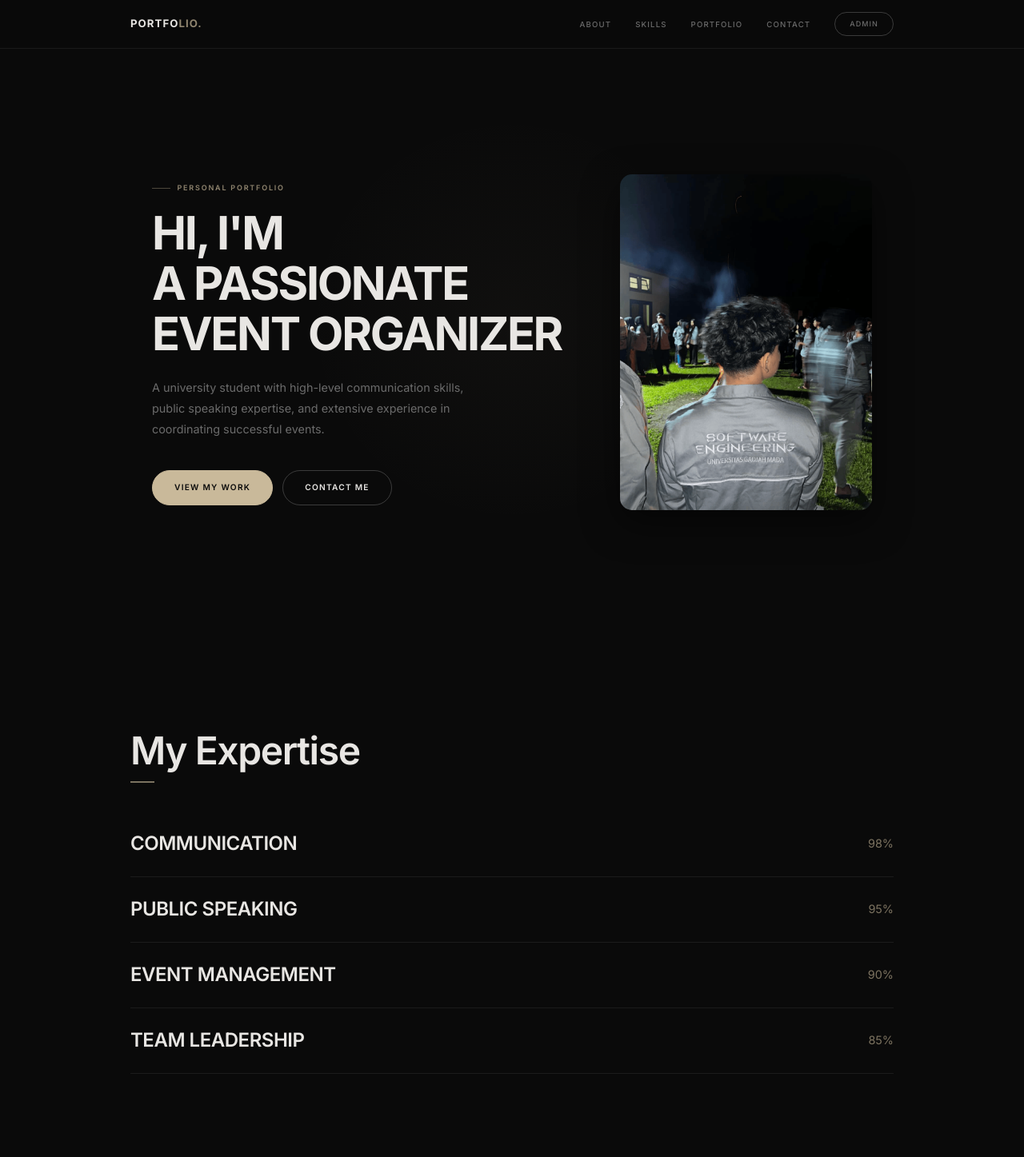
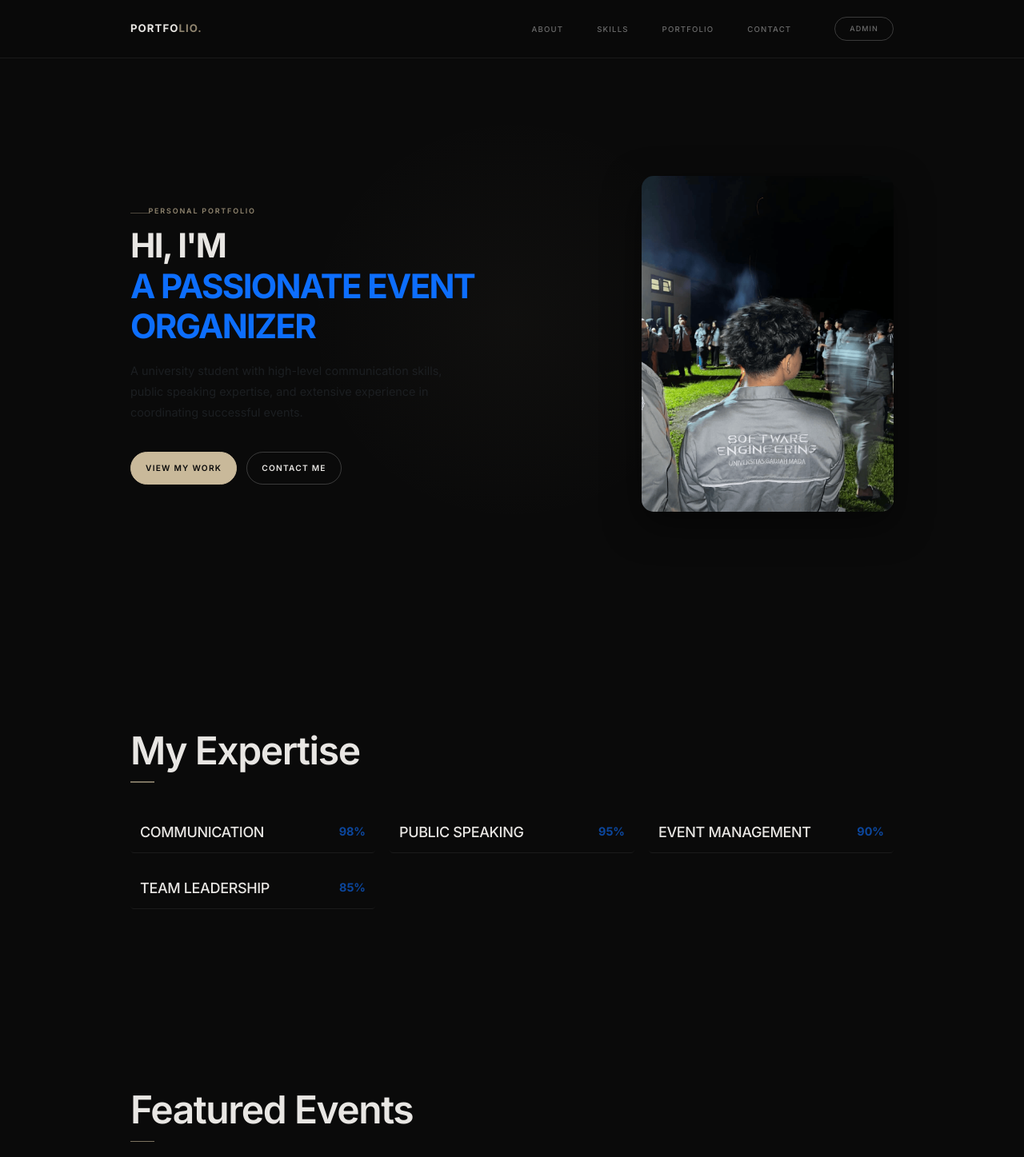
Before and after one commit to hapis07/ppw1-portofolio-website, a PHP site: page / in a window 1280 px wide. Shown: the top 1447 px of the page at 80% size. Run offline with PHP 8.4, Linux system fonts and the light colour scheme; data comes from the database, SQL or seed files in the repository.

Commit message:
feat: add bootstrap 5 integration in frontend

```diff
--- a/css/style.css
+++ b/css/style.css
@@ -260,10 +260,7 @@ p {
 }
 
 .hero-grid {
-    display: flex;
-    justify-content: space-between;
-    gap: 80px;
-    align-items: center;
+    /* Now using Bootstrap row */
 }
 
 .hero-text {
@@ -352,8 +349,7 @@ p {
 
 /* Skills Section */
 .skills-container {
-    display: flex;
-    flex-direction: column;
+    /* Using Bootstrap row */
 }
 
 .skill-row {
@@ -373,7 +369,7 @@ p {
 
 .skill-name {
     font-family: var(--font-sans);
-    font-size: 2rem;
+    font-size: 1.5rem;
     font-weight: 600;
     color: var(--text-main);
     text-transform: uppercase;
@@ -388,16 +384,16 @@ p {
     opacity: 0.6;
 }
 
-/* Portfolio Section (Staggered Grid) */
+/* Portfolio Section */
 .portfolio-grid {
-    display: grid;
-    grid-template-columns: 1fr 1fr;
-    gap: 60px;
+    /* Using Bootstrap row */
 }
 
 /* Stagger effect: push even items down */
-.portfolio-card:nth-child(even) {
-    margin-top: 100px;
+@media (min-width: 768px) {
+    .portfolio-grid > div:nth-child(even) {
+        margin-top: 80px;
+    }
 }
 
 .portfolio-card {
@@ -483,9 +479,7 @@ p {
 
 /* Contact Section */
 .contact-container {
-    display: grid;
-    grid-template-columns: 1fr 1fr;
-    gap: 100px;
+    /* Using Bootstrap grid */
 }
 
 .contact-text h2 {
@@ -550,7 +544,6 @@ footer {
 
 /* Responsive */
 @media (max-width: 992px) {
-    .hero-grid { flex-direction: column; text-align: center; gap: 40px; }
     .hero-text { max-width: 100%; }
     .hero-text h1 { font-size: 3rem; }
     .hero-text p { max-width: 100%; }
@@ -558,17 +551,12 @@ footer {
     .hero-actions { justify-content: center; }
     .hero-image { position: relative; opacity: 1; mix-blend-mode: normal; }
     .hero-image::before { display: none; }
-    .hero-image img { width: 100%; max-width: 350px; height: 450px; }
+    .hero-image img { width: 100%; max-width: 350px; height: 450px; margin: 0 auto; }
 
-    .portfolio-grid { grid-template-columns: 1fr; gap: 40px; }
-    .portfolio-card:nth-child(even) { margin-top: 0; }
     .portfolio-img { height: 400px; }
 
-    .contact-container { grid-template-columns: 1fr; gap: 50px; }
-
-    .nav-links { display: none; }
-
-    .hamburger { display: block; }
+    /* Let Bootstrap handle nav-links collapse */
+    .nav-links { display: flex; flex-direction: column; background: var(--bg-main); padding: 20px; text-align: center; gap: 20px;}
 }
 
 /* Loader */
--- a/index.php
+++ b/index.php
@@ -46,6 +46,8 @@ foreach ($events as $row) {
     <meta charset="UTF-8">
     <meta name="viewport" content="width=device-width, initial-scale=1.0">
     <title>Personal Portfolio - Event Organizer</title>
+    <!-- Bootstrap 5 CSS (Minimal Usage) -->
+    <link href="https://cdn.jsdelivr.net/npm/bootstrap@5.3.3/dist/css/bootstrap.min.css" rel="stylesheet">
     <link rel="stylesheet" href="css/style.css?v=<?= time() ?>">
     <!-- Google Fonts -->
     <link href="https://fonts.googleapis.com/css2?family=Inter:wght@300;400;500;600;700;900&display=swap" rel="stylesheet">
@@ -60,36 +62,42 @@ foreach ($events as $row) {
     </div>
 
     <!-- Navigation -->
-    <nav class="navbar">
+    <nav class="navbar navbar-expand-lg fixed-top custom-navbar" data-bs-theme="dark">
         <div class="container nav-container">
-            <a href="#" class="logo">Portfo<span>lio.</span></a>
-            <ul class="nav-links">
-                <li><a href="#hero">About</a></li>
-                <li><a href="#skills">Skills</a></li>
-                <li><a href="#portfolio">Portfolio</a></li>
-                <li><a href="#contact">Contact</a></li>
-                <li><a href="admin/login.php" class="btn btn-outline">Admin</a></li>
-            </ul>
+            <a href="#" class="navbar-brand logo">Portfo<span>lio.</span></a>
+            <button class="navbar-toggler border-0 shadow-none p-0" type="button" data-bs-toggle="collapse" data-bs-target="#navbarNav">
                 <div class="hamburger" id="hamburger">
                     <span></span><span></span><span></span>
+                </div>
+            </button>
+            <div class="collapse navbar-collapse" id="navbarNav">
+                <ul class="navbar-nav ms-auto align-items-lg-center nav-links">
+                    <li class="nav-item"><a class="nav-link" href="#hero">About</a></li>
+                    <li class="nav-item"><a class="nav-link" href="#skills">Skills</a></li>
+                    <li class="nav-item"><a class="nav-link" href="#portfolio">Portfolio</a></li>
+                    <li class="nav-item"><a class="nav-link" href="#contact">Contact</a></li>
+                    <li class="nav-item ms-lg-4 mt-3 mt-lg-0"><a href="admin/login.php" class="btn btn-outline w-100">Admin</a></li>
+                </ul>
             </div>
         </div>
     </nav>
 
     <!-- Hero Section -->
-    <section id="hero" class="hero">
-        <div class="container hero-grid">
-            <div class="hero-text">
-                <span class="hero-label">Personal Portfolio</span>
-                <h1><?= htmlspecialchars($settings->hero_title) ?><br><?= htmlspecialchars($settings->hero_highlight) ?></h1>
-                <p><?= htmlspecialchars($settings->hero_desc) ?></p>
-                <div class="hero-actions">
-                    <a href="#portfolio" class="btn btn-primary">View My Work</a>
-                    <a href="#contact" class="btn btn-outline">Contact Me</a>
+    <section id="hero" class="hero d-flex align-items-center">
+        <div class="container">
+            <div class="row align-items-center g-5">
+                <div class="col-lg-6 hero-text order-2 order-lg-1">
+                    <span class="hero-label d-inline-block mb-3">Personal Portfolio</span>
+                    <h1 class="display-4 fw-bold mb-4"><?= htmlspecialchars($settings->hero_title) ?><br><span class="text-primary"><?= htmlspecialchars($settings->hero_highlight) ?></span></h1>
+                    <p class="lead text-muted mb-5"><?= htmlspecialchars($settings->hero_desc) ?></p>
+                    <div class="hero-actions d-flex flex-wrap gap-3">
+                        <a href="#portfolio" class="btn btn-primary px-4 py-3">View My Work</a>
+                        <a href="#contact" class="btn btn-outline px-4 py-3">Contact Me</a>
                     </div>
                 </div>
-            <div class="hero-image">
-                <img src="<?= htmlspecialchars($settings->profile_image) ?>" alt="Profile Picture">
+                <div class="col-lg-6 hero-image order-1 order-lg-2 text-center text-lg-end">
+                    <img src="<?= htmlspecialchars($settings->profile_image) ?>" alt="Profile Picture" class="img-fluid profile-img">
+                </div>
             </div>
         </div>
     </section>
@@ -97,12 +105,14 @@ foreach ($events as $row) {
     <!-- Skills Section -->
     <section id="skills" class="skills section">
         <div class="container">
-            <h2 class="section-title">My Expertise</h2>
-            <div class="skills-container">
+            <h2 class="section-title mb-5">My Expertise</h2>
+            <div class="row g-4 skills-container">
                 <?php foreach ($skills as $skill): ?>
-                <div class="skill-row">
-                    <span class="skill-name"><?= htmlspecialchars($skill->name) ?></span>
-                    <span class="skill-pct"><?= $skill->proficiency ?>%</span>
+                <div class="col-md-6 col-lg-4">
+                    <div class="skill-row d-flex justify-content-between align-items-center p-3 rounded h-100">
+                        <span class="skill-name fw-medium"><?= htmlspecialchars($skill->name) ?></span>
+                        <span class="skill-pct text-primary fw-bold"><?= $skill->proficiency ?>%</span>
+                    </div>
                 </div>
                 <?php endforeach; ?>
             </div>
@@ -110,26 +120,28 @@ foreach ($events as $row) {
     </section>
 
     <!-- Portfolio Section -->
-    <section id="portfolio" class="portfolio section bg-light">
+    <section id="portfolio" class="portfolio section">
         <div class="container">
-            <h2 class="section-title">Featured Events</h2>
-            <div class="portfolio-grid">
+            <h2 class="section-title mb-5">Featured Events</h2>
+            <div class="row g-4 portfolio-grid">
                 <?php foreach ($portfolio as $item): ?>
-                <div class="portfolio-card">
-                    <div class="portfolio-img">
+                <div class="col-lg-4 col-md-6">
+                    <div class="card portfolio-card bg-transparent border-0 h-100 overflow-hidden rounded-4">
+                        <div class="portfolio-img position-relative h-100">
                             <?php
                             $img_src = !empty($item['images']) ? $item['images'][0] : '';
                             if (empty($img_src) || !file_exists($img_src)) {
                                 $img_src = "https://picsum.photos/seed/" . $item['id'] . "/800/600";
                             }
                             ?>
-                        <img src="<?= htmlspecialchars($img_src) ?>" alt="<?= htmlspecialchars($item['title']) ?>">
+                            <img src="<?= htmlspecialchars($img_src) ?>" alt="<?= htmlspecialchars($item['title']) ?>" class="card-img-top w-100 h-100 object-fit-cover">
 
-                        <div class="portfolio-overlay">
+                            <div class="portfolio-overlay position-absolute top-0 start-0 w-100 h-100 d-flex flex-column justify-content-end p-4">
                                 <div class="portfolio-info">
-                                <h3><?= htmlspecialchars($item['title']) ?></h3>
-                                <span class="meta-mono"><?= htmlspecialchars($item['role']) ?> &mdash; <?= date('M Y', strtotime($item['event_date'])) ?></span>
-                                <p class="desc"><?= htmlspecialchars($item['description']) ?></p>
+                                    <h3 class="text-white mb-2 fs-4"><?= htmlspecialchars($item['title']) ?></h3>
+                                    <span class="meta-mono text-primary d-block mb-2 small text-uppercase tracking-wider"><?= htmlspecialchars($item['role']) ?> &mdash; <?= date('M Y', strtotime($item['event_date'])) ?></span>
+                                    <p class="desc text-white-50 mb-0 small line-clamp-2"><?= htmlspecialchars($item['description']) ?></p>
+                                </div>
                             </div>
                         </div>
                     </div>
@@ -141,32 +153,38 @@ foreach ($events as $row) {
 
     <!-- Contact Section -->
     <section id="contact" class="contact section">
-        <div class="container contact-container">
-            <div class="contact-text">
-                <h2>Get In Touch</h2>
-                <p class="text-mono">Let's build something beautiful together.</p>
+        <div class="container">
+            <div class="row g-5 align-items-center contact-container">
+                <div class="col-lg-5 contact-text">
+                    <h2 class="display-5 fw-bold mb-3">Get In Touch</h2>
+                    <p class="text-mono text-muted small text-uppercase tracking-wider">Let's build something beautiful together.</p>
                 </div>
-            <div class="contact-wrapper">
-                <form id="contactForm" class="contact-form">
-                    <div class="form-group">
-                        <label for="name">Name (Optional)</label>
-                        <input type="text" id="name" name="name" class="form-control" placeholder="Your Name">
+                <div class="col-lg-7">
+                    <div class="card contact-wrapper bg-transparent border-0">
+                        <div class="card-body p-0">
+                            <form id="contactForm" class="contact-form p-4 p-md-5 rounded-4 border border-light-subtle">
+                                <div class="mb-4 form-group">
+                                    <label for="name" class="form-label text-muted small fw-medium">Name (Optional)</label>
+                                    <input type="text" id="name" name="name" class="form-control custom-input" placeholder="Your Name">
                                 </div>
-                    <div class="form-group">
-                        <label for="email">Email address</label>
-                        <input type="email" id="email" name="email" class="form-control" placeholder="Your Email">
-                        <small class="error-msg" id="emailError"></small>
+                                <div class="mb-4 form-group">
+                                    <label for="email" class="form-label text-muted small fw-medium">Email address</label>
+                                    <input type="email" id="email" name="email" class="form-control custom-input" placeholder="Your Email">
+                                    <small class="error-msg text-danger mt-1 d-block" id="emailError"></small>
                                 </div>
-                    <div class="form-group">
-                        <label for="message">Your Message</label>
-                        <textarea id="message" name="message" rows="5" class="form-control" placeholder="Your Message"></textarea>
-                        <small class="error-msg" id="messageError"></small>
+                                <div class="mb-4 form-group">
+                                    <label for="message" class="form-label text-muted small fw-medium">Your Message</label>
+                                    <textarea id="message" name="message" rows="5" class="form-control custom-input" placeholder="Your Message"></textarea>
+                                    <small class="error-msg text-danger mt-1 d-block" id="messageError"></small>
                                 </div>
-                    <button type="submit" class="btn btn-primary" id="submitBtn">
+                                <button type="submit" class="btn btn-primary w-100 py-3 d-flex justify-content-center align-items-center gap-2" id="submitBtn">
                                     <span class="btn-text">Send Message</span>
-                        <span class="btn-loader" style="display: none;">Wait...</span>
+                                    <span class="btn-loader spinner-border spinner-border-sm" style="display: none;" role="status" aria-hidden="true"></span>
                                 </button>
                             </form>
+                        </div>
+                    </div>
+                </div>
             </div>
         </div>
     </section>
@@ -182,5 +200,7 @@ foreach ($events as $row) {
     <div id="snackbar">Message sent successfully!</div>
 
     <script src="js/script.js"></script>
+    <!-- Bootstrap 5 JS Bundle -->
+    <script src="https://cdn.jsdelivr.net/npm/bootstrap@5.3.3/dist/js/bootstrap.bundle.min.js"></script>
 </body>
 </html>
```
Lines whose indentation alone changed are shown as unchanged.
